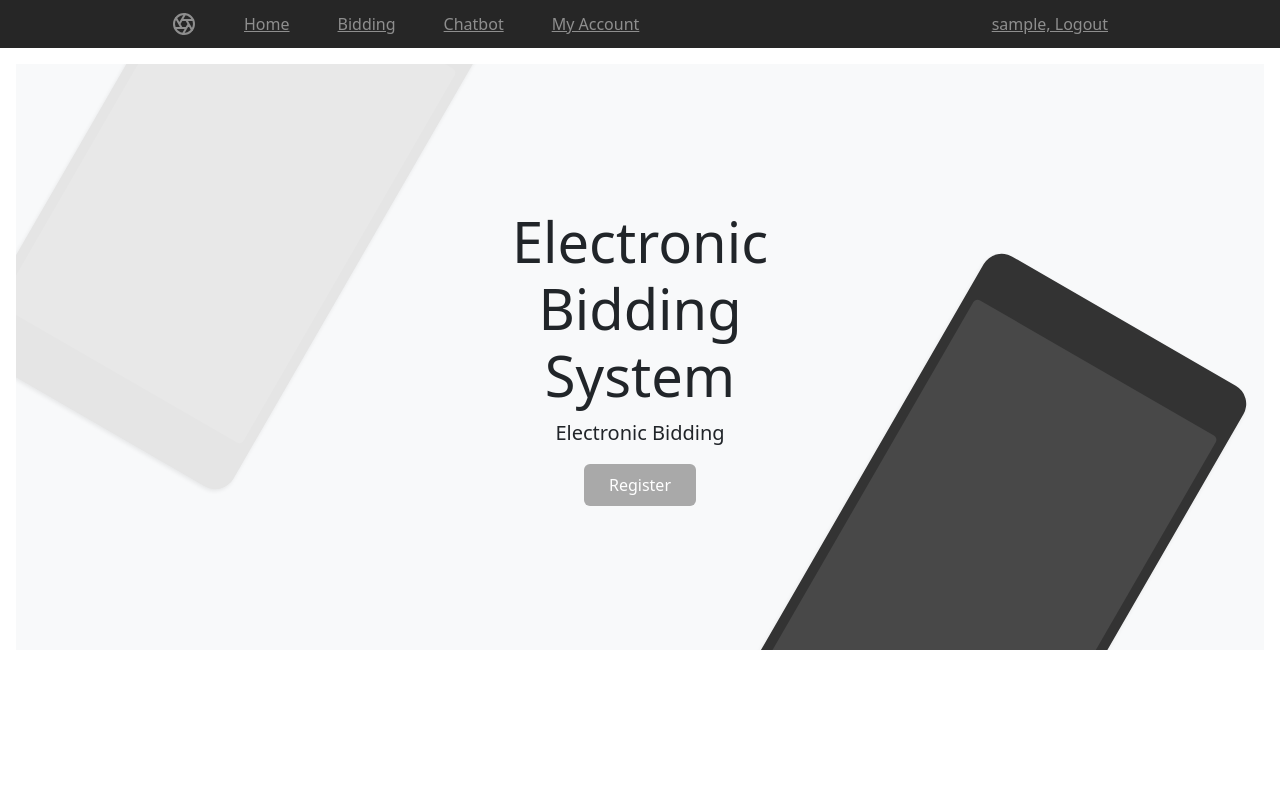
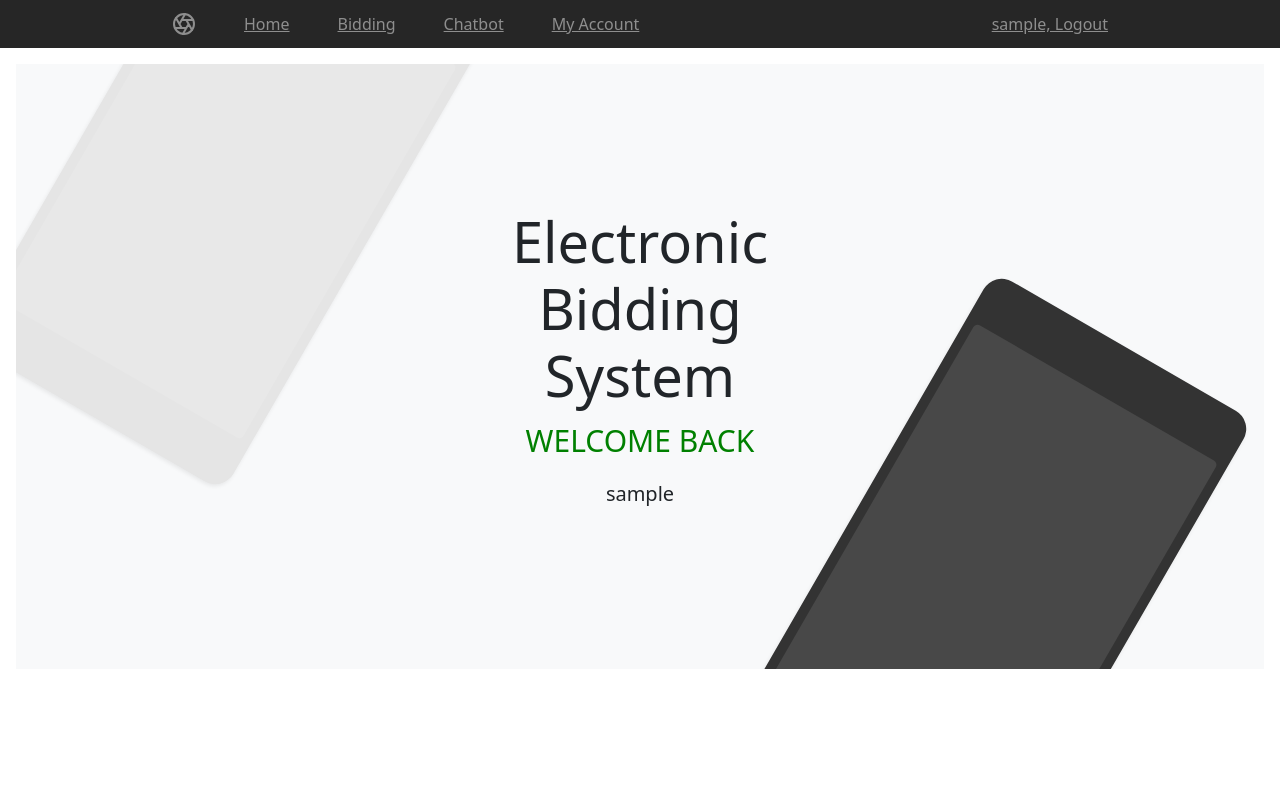
Before and after one commit to 5200-Group5/ElectronicBiddingSys, a Django app: page / in a window 1280 px wide. Run offline with Django 4.2, Linux system fonts and the light colour scheme; the visitor is signed in with stand-in values (Sample User, id 1); parts of the project's set-up code (start-up, migrations or seed data) failed here and were passed over; some libraries are stand-ins or nearby versions.

Commit message:
home update

```diff
--- a/ElectonicBiddingSys/templates/home.html
+++ b/ElectonicBiddingSys/templates/home.html
@@ -1,15 +1,17 @@
 {% extends "base.html" %}
-
-{% comment %} {% block title %}
-    Home
-{% endblock %} {% endcomment %}d
 
 {% block content %}
     <div class="position-relative overflow-hidden p-3 p-md-5 m-md-3 text-center bg-light">
         <div class="col-md-5 p-lg-5 mx-auto my-5">
             <h1 class="display-4 fw-normal">Electronic Bidding System</h1>
-            <p class="lead fw-normal">Electronic Bidding</p>
-            <a class="btn py-2 px-4" href="{% url 'user:register' %}" style="background-color: darkgray; color: white;">Register</a>
+            {% comment %} <p class="lead fw-normal">Electronic Bidding</p> {% endcomment %}
+
+            {% if user.is_authenticated %}
+                <p style="font-size: 30px; color: green;">WELCOME BACK</p>
+                <p style="font-size: 20px;">{{ user.username }}</p>
+            {% else %}
+                <a class="btn py-2 px-4" href="{% url 'user:register' %}" style="background-color: darkgray; color: white;">Register</a>
+            {% endif %}
         </div>
         <div class="product-device shadow-sm d-none d-md-block"></div>
         <div class="product-device product-device-2 shadow-sm d-none d-md-block"></div>
```
